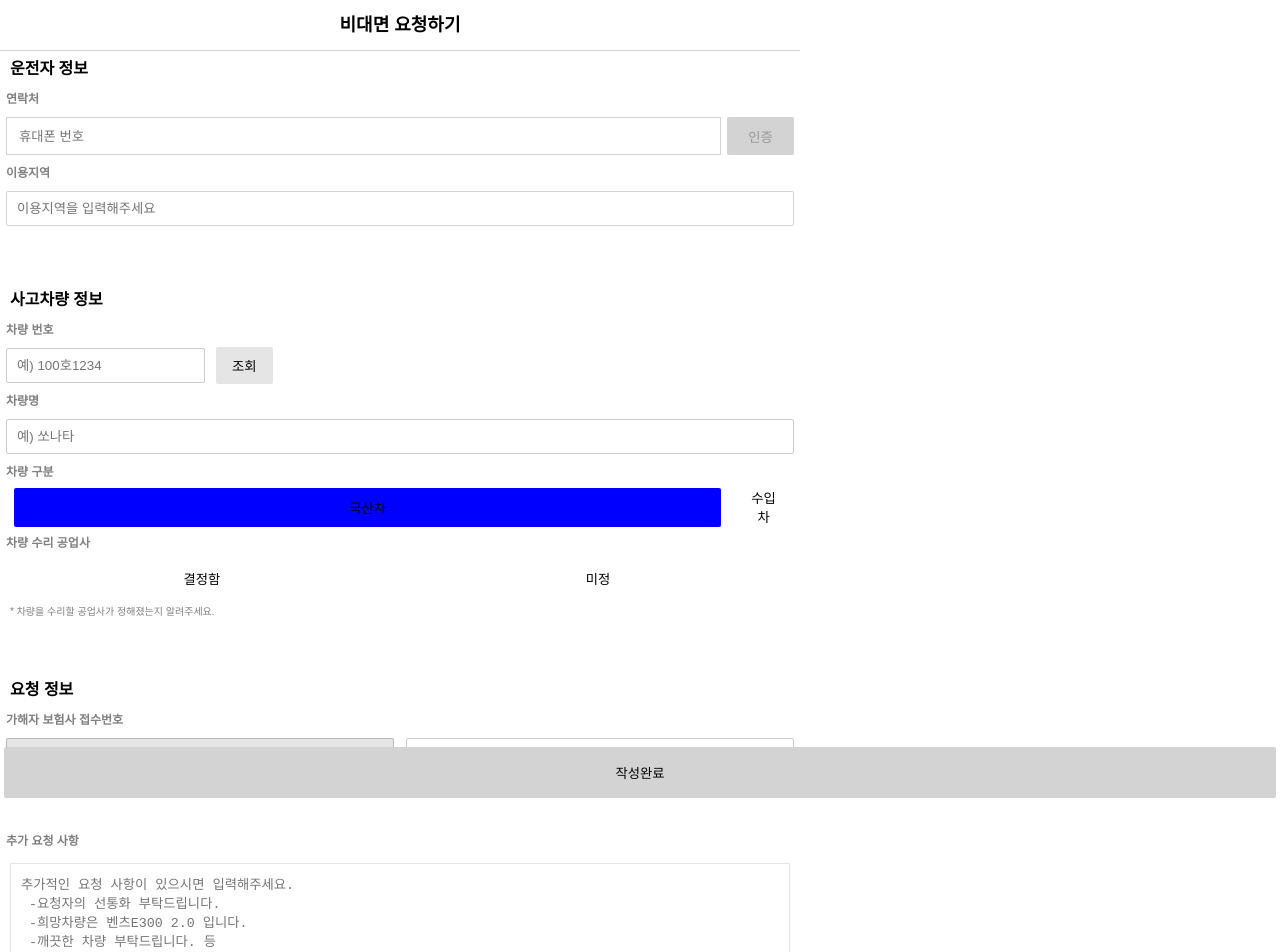
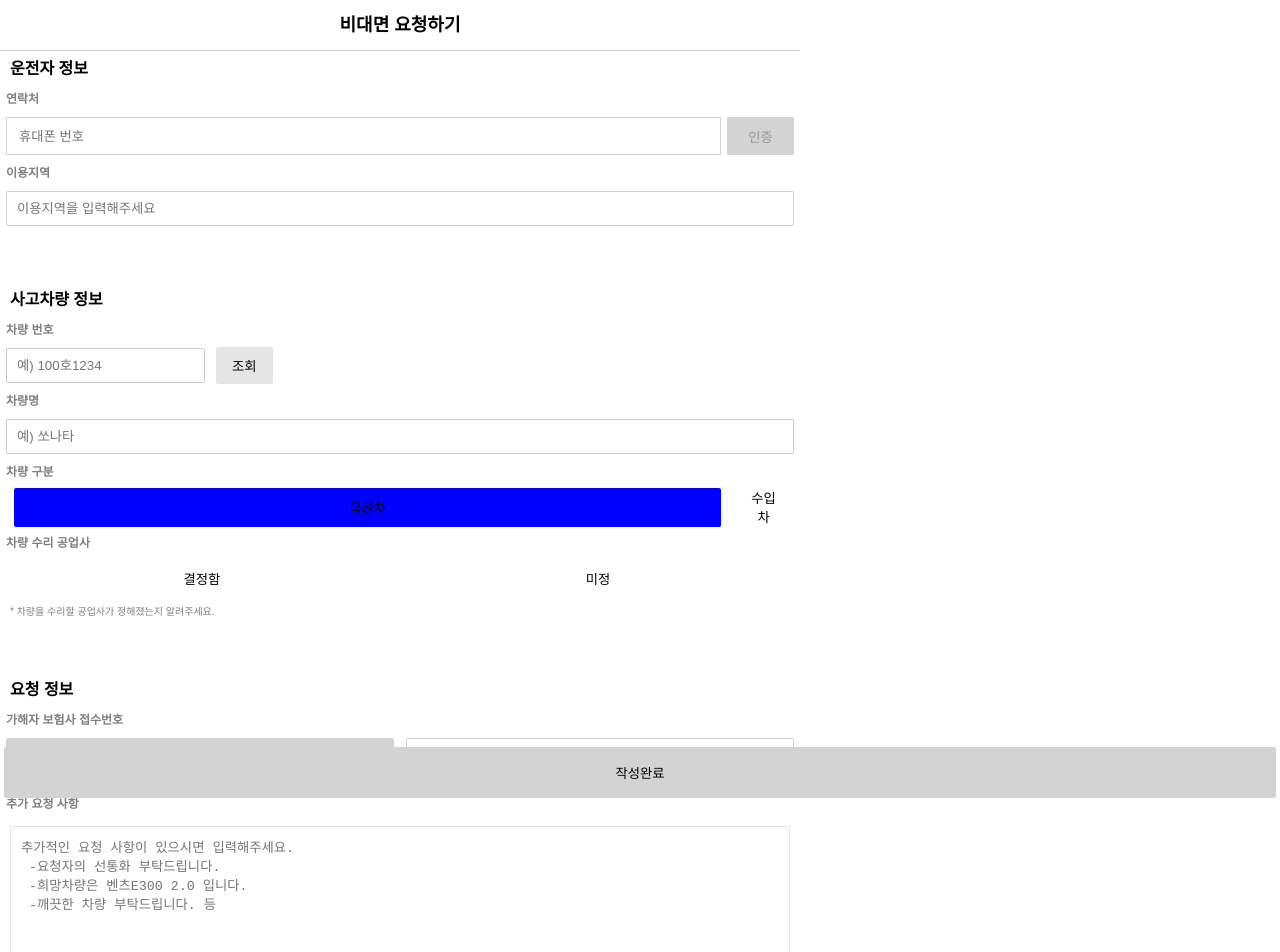
Before and after one commit to sinyaenok/assignment, a React (Vite) app: page /newassi/search in a window 1280 px wide. Shown: the top 952 px of the page. Built offline with nearby package versions, Linux system fonts and the light colour scheme.

Commit message:
refactor:Receipt

```diff
--- a/src/pages/Search/components/ReqInfo/Receipt.jsx
+++ b/src/pages/Search/components/ReqInfo/Receipt.jsx
@@ -1,9 +1,12 @@
+//외부 라이브러리
 import styled from "styled-components";
 import { useState } from "react";
 
+/** 접수번호 컴포넌트 */
 const Receipt = () => {
   const [recNumber, setRecNumber] = useState(23); //접수 번호
-  const RecNumbermaxLength = 6; //접수번호 최대글자
+  /** 접수번호 최대글자 */
+  const RecNumbermaxLength = 6;
 
   /** 접수번호 change 이벤트*/
   const onChangeRecNumber = (e) => {
@@ -13,18 +16,19 @@ const Receipt = () => {
   return (
     <RecSection>
       <h3>가해자 보험사 접수번호</h3>
-      <FormFlex>
-        <div className="dbBox">
-          <input className="db" value="DB" disabled />
+      <RecInputBoxs>
+        <div className="dbInputBox">
+          <input className="dbInput" value="DB" disabled />
         </div>
-        <div>
+        <div className="recInputBox">
           <input
+            className="recInput"
             maxLength={RecNumbermaxLength}
             onChange={onChangeRecNumber}
             value={recNumber}
           />
         </div>
-      </FormFlex>
+      </RecInputBoxs>
     </RecSection>
   );
 };
@@ -32,31 +36,31 @@ const Receipt = () => {
 export default Receipt;
 
 //styled
-const RecSection = styled.section``;
+const RecSection = styled.section`
+  width: 100%;
+  margin-bottom: 10px;
+`;
+const RecInputBoxs = styled.div`
+  display: flex;
+  width: 100%;
+  height: 50px;
 
-const Form = styled.form`
   div {
+    width: 100%;
     margin: 6px;
     padding: 8px;
-    border: 1px solid rgba(0, 0, 0, 0.2);
+    border: 1px solid lightgray;
     border-radius: 2px;
   }
   input {
+    width: 100%;
     outline: none;
     border: 0;
-    width: 100%;
+  }
+  .dbInputBox {
+    background: lightgray;
+  }
+  .dbInput {
+    background: none;
   }
 `;
-const FormFlex = styled(Form)`
-  display: flex;
-  padding-bottom: 50px;
-  div {
-    width: 100%;
-  }
-  .db {
-    background: none;
-  }
-  .dbBox {
-    background: rgba(0, 0, 0, 0.1);
-  }
-`;
--- a/src/pages/Search/components/ReqInfo/Request.jsx
+++ b/src/pages/Search/components/ReqInfo/Request.jsx
@@ -2,10 +2,11 @@
 import styled from "styled-components";
 import { useState } from "react";
 
+/** 요청사항 컴포넌트 */
 const Request = () => {
   const [reqText, setReqText] = useState(""); //요청사항 text값
-
-  const ReqTextmaxLength = 800; //요청사항 최대글자
+  /** 요청사항 최대글자 */
+  const ReqTextmaxLength = 800;
 
   /** 요청사항 change 이벤트 */
   const onChangeReqText = (e) => {
```
